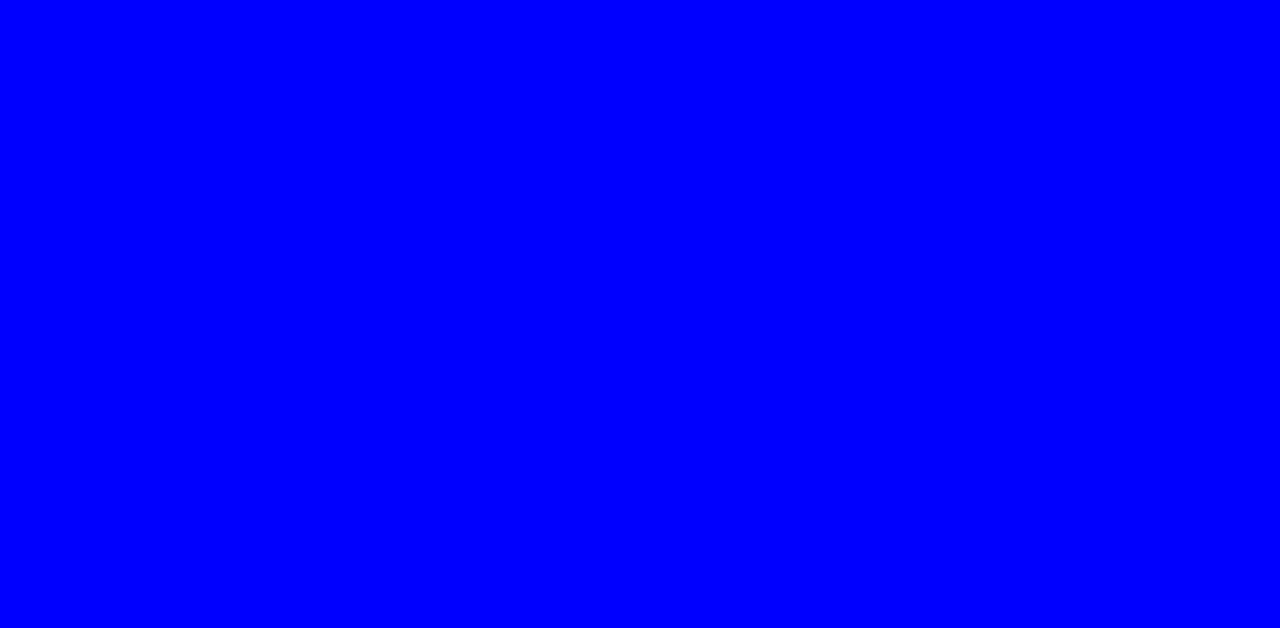
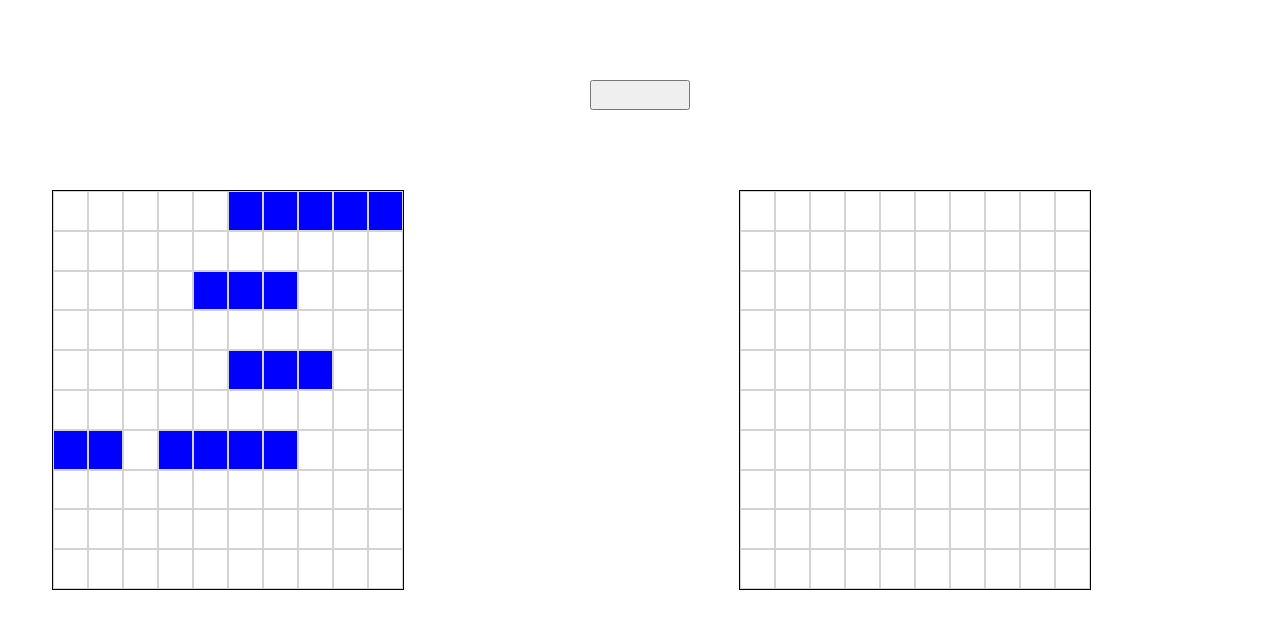
Before and after one commit to deet28/Battleship, a website built with webpack: page src/index.html in a window 1280 px wide. Built offline with nearby package versions, Linux system fonts and the light colour scheme.

Commit message:
Added function to display player one ships and render both gameboards in Player module.

```diff
--- a/src/Factories/gameboard.js
+++ b/src/Factories/gameboard.js
@@ -1,4 +1,8 @@
 const Ship = require ('./ship');
+const BoardMaker = require('./../dom.js');
+
+const playerOneBoard = document.querySelector('.player-board');
+const playerTwoBoard = document.querySelector('.enemy-board');
 
 class Gameboard {
   constructor(){
@@ -19,9 +23,10 @@ class Gameboard {
       let row = coord[0];
       let col = coord[1];
 
+
       if(ship.length + col > 10){
         return;
-      } else if (this.freeSpace(ship,row,col)==false){
+      } else if (this.freeSpace(ship,row,col)===false){
         return;
       } else {
         for(let i = 0; i < ship.length; i++){
@@ -38,7 +43,7 @@ class Gameboard {
     this.freeSpace = function(ship,row,col){
       let checkSpace = 0;
       for(let i = 0; i < ship.length; i++){
-        if (this.gameGrid[col][row+i] === undefined){
+        if (this.gameGrid[row][col+i] === undefined){
           checkSpace++;
         }
         return checkSpace;
@@ -85,7 +90,6 @@ class Gameboard {
       }
     }
 
-
     this.getCoord = function(input){
       let array = [];
         if (input < 10){
@@ -101,6 +105,8 @@ class Gameboard {
       }
     }
   }
+
+
 
 
 
--- a/src/Factories/player.js
+++ b/src/Factories/player.js
@@ -1,12 +1,47 @@
 const Gameboard = require('./gameboard');
 
+const playerOneBoard = document.querySelector('.player-one-board');
+const playerTwoBoard = document.querySelector('.player-two-board');
+
 class Player {
-  constructor(name){
+  constructor(name,player){
     this.name = name;
+    this.player = player;
     this.gameboard = new Gameboard();
     this.attacks = [];
     let newAttack;
-    let tempCount = 0;;
+    let tempCount = 0;
+      //make player grid in player class.
+    this.makePlayerBoard = function(){
+      if (this.player == 'One'){
+        for(let i = 0; i < 100; i++){
+          let tile = document.createElement('div');
+          tile.classList.add('player-one-tile');
+          playerOneBoard.appendChild(tile);
+        }
+        return playerOneBoard;
+
+      } else if (this.player == 'Two') {
+        for(let i = 0; i < 100; i++){
+          let tile = document.createElement('div');
+          tile.classList.add('player-two-tile');
+          playerTwoBoard.appendChild(tile);
+        }
+        return playerTwoBoard;
+      }
+    }
+      //display ships function in Player class.
+    this.displayShips = function(){
+    for(let i = 0; i < this.gameboard.gameGrid.length;i++){
+        for(let j = 0; j < this.gameboard.gameGrid[i].length;j++){
+         if (!(this.gameboard.gameGrid[i][j] == undefined)){
+           let iter = this.translateCoord(i,j);
+           playerOneBoard.children[iter].classList.add('piece-placed');
+         };
+        }
+      }
+      return playerOneBoard;
+    }
 
     this.turn = function(player,input){
       if(this.name == 'Computer'){
@@ -35,6 +70,18 @@ class Player {
       }
 
     }
+    this.translateCoord = function(i,j){
+      let tempArr = [];
+      tempArr.push(i);
+      tempArr.push(j);
+      let tempVar;
+      if(tempArr[0] < 1){
+        tempVar = j;
+      } else {
+        tempVar = tempArr.join('');
+      }
+      return tempVar;
+    }
 
     this.randomCoord = function(){
       let a = (Math.floor(Math.random()*10));
@@ -45,8 +92,26 @@ class Player {
   }
 
 
+  //Creating two players. Appending tiles to boards.
+  const test = new Player('David','One');
+  test.makePlayerBoard();
+  const test2 = new Player('Test','Two');
+  test2.makePlayerBoard();
+
+  //placing ships on player one gameboard.
+  test.gameboard.placeShips(test.gameboard.ships.carrierShip,05);
+  test.gameboard.placeShips(test.gameboard.ships.destroyerShip,63);
+  test.gameboard.placeShips(test.gameboard.ships.battleShip,24);
+  test.gameboard.placeShips(test.gameboard.ships.submarine,45);
+  test.gameboard.placeShips(test.gameboard.ships.patrolBoat,60);
+
+//still need a function to let computer randomly place ships.
+//still need a function to change missed squares to grey.
 
 
 
+  console.log(test.gameboard.gameGrid);
+  test.displayShips();
 
-module.exports = Player;
+
+  module.exports = Player;
--- /dev/null
+++ b/src/dom.js
@@ -0,0 +1,34 @@
+const Gameboard = require ('./Factories/gameboard.js');
+
+//const playerOneBoard = document.querySelector('.player-board');
+//const playerTwoBoard = document.querySelector('.enemy-board');
+
+class BoardMaker{
+  constructor(){
+    this.player = new Gameboard();
+
+  this.makePlayerOneBoard = function(){
+    for(let i = 0; i < 100; i++){
+      let tile = document.createElement('div');
+      tile.classList.add('player-tile');
+      playerOneBoard.appendChild(tile);
+    }
+    return playerOneBoard;
+
+  },
+  this.makePlayerTwoBoard = function(){
+    for(let i = 0; i < 100; i++){
+      let tile = document.createElement('div');
+      tile.classList.add('enemy-tile');
+      playerTwoBoard.appendChild(tile);
+    }
+    return playerTwoBoard;
+
+    }
+  }
+};
+
+//boardMaker.makePlayerTwoBoard();
+//boardMaker.makePlayerOneBoard();
+
+module.exports = BoardMaker;
--- a/src/index.html
+++ b/src/index.html
@@ -6,6 +6,14 @@
     <script src = "main.js" defer></script>
   </head>
     <body>
+    <div class = 'headers'></div>
+      <div class = 'button-div'>
+      <button class = 'axis-button'></button>
+    </div>
+    <div class = 'game-div'>
+      <div class = 'player-one-board'></div>
+      <div class = 'player-two-board'></div>
+    </div>
     </body>
 
 </html>
--- a/src/index.js
+++ b/src/index.js
@@ -1 +1,3 @@
 import './style.css';
+import{}from'./Factories/player.js';
+import{}from'./dom.js';
--- a/src/style.css
+++ b/src/style.css
@@ -1,3 +1,65 @@
 body{
+  background-color: white;
+}
+.button-div{
+  margin-top:5rem;
+  margin-bottom:0%;
+  display:flex;
+  justify-content: center;
+  align-items:center;
+}
+.axis-button{
+  width:100px;
+  height:30px;
+}
+.axis-button:hover{
+  cursor: pointer;
+}
+.game-div{
+  display:grid;
+  grid-template-columns: 1fr 1fr;
+  justify-content: center;
+  grid-gap:10px;
+  min-height: 400px;
+  min-width:100%;
+  margin-top:5rem;
+}
+.player-one-board{
+  max-height: 400px;
+  max-width:350px;
+  border:1px solid black;
+  display:grid;
+  grid-template-columns: repeat(10, [col] 1fr);
+  grid-template-rows: repeat(10, [row] 1fr);
+  margin-left: 7%;;
+}
+.player-one-tile{
+  border: 1px solid lightgray;
+}
+.player-two-board{
+  max-height: 400px;
+  max-width:350px;
+  border:1px solid black;
+  display:grid;
+  grid-template-columns: repeat(10, [col] 1fr);
+  grid-template-rows: repeat(10, [row] 1fr);
+  margin-left:15%;
+}
+.player-two-tile{
+  border: 1px solid lightgray;
+}
+
+.test{
+  background-color: green;
+}
+
+.red-test{
+  background-color: red;
+}
+
+.gray-test{
+  background-color: grey;
+}
+.piece-placed{
   background-color: blue;
 }
```
Also changed, not shown: src/Tests/gameboard.test.js (+0 -1 lines), src/Tests/player.test.js (+5 -11 lines), dist/index.html, dist/main.js.
